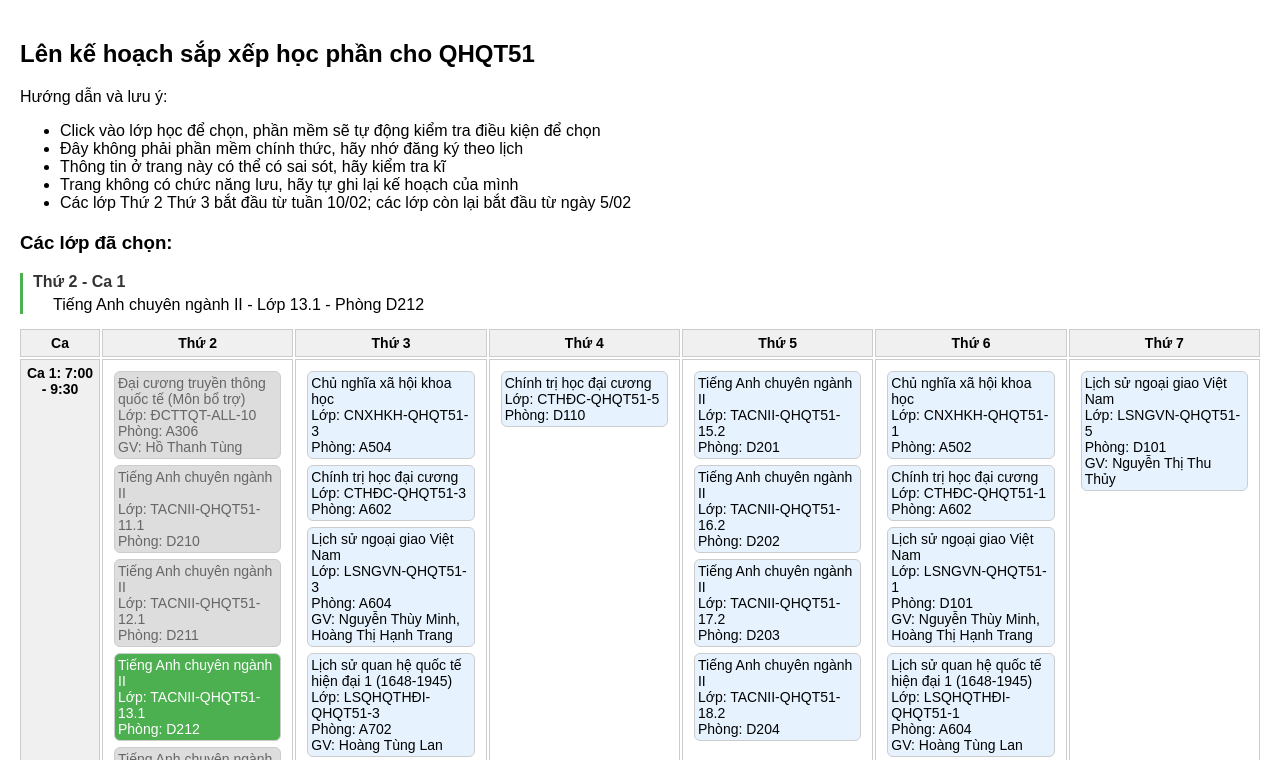
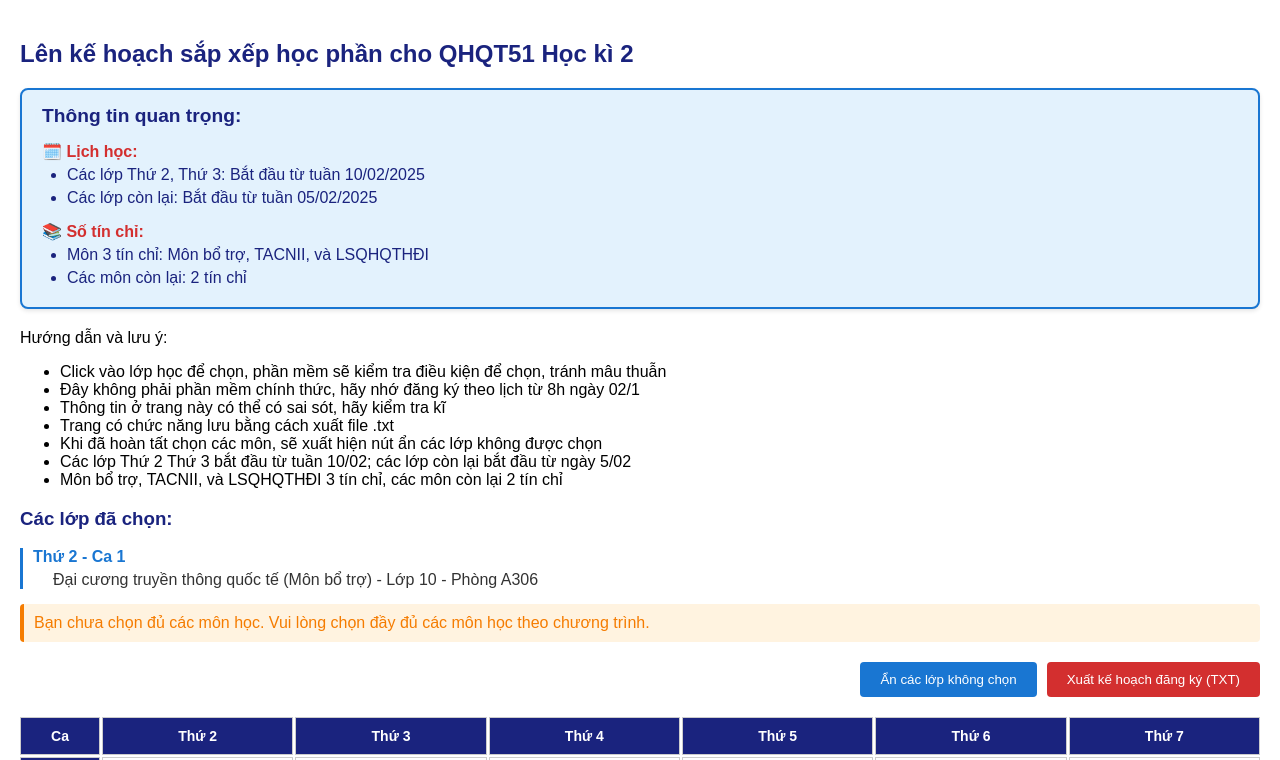
Before and after one commit to Chithanh123/sapxeplichhocqhqt51, a plain HTML site: page index.html in a window 1280 px wide. Both pictures are taken after a click on the element 197 px from the left and 640 px from the top of the page. Shown: the top 760 px of the page. Drawn offline with Linux system fonts and the light colour scheme.

Commit message:
Add files via upload

```diff
--- a/index.html
+++ b/index.html
@@ -27,95 +27,191 @@
         background: #fff;
     }
     .header {
-            background-color: #f0f0f0;
+        background-color: #1a237e; /* Dark blue header */
+        color: white;
         font-weight: bold;
         text-align: center;
         min-height: auto;
         position: sticky;
         top: 0;
+        white-space: pre-line;
+        padding: 10px 5px;
     }
     .class-slot {
-            background-color: #e6f3ff;
+        background-color: #e3f2fd; /* Light blue background */
         margin: 6px;
         padding: 3px;
         border-radius: 6px;
         cursor: pointer;
         font-size: 14px;
-            border: 1px solid #ccc;
+        border: 1px solid #bbdefb; /* Light blue border */
     }
     .class-slot:hover {
-            background-color: #b3d9ff;
+        background-color: #bbdefb; /* Slightly darker blue on hover */
     }
     .class-slot.selected {
-            background-color: #4CAF50;
+        background-color: #d32f2f; /* Red for selected items */
         color: white;
+        border-color: #b71c1c; /* Darker red border */
     }
     .class-slot.disabled {
         background-color: #ddd;
         cursor: not-allowed;
         color: #666;
     }
-        #selectedClasses {
-            margin-top: 20px;
-        }
-        .warning {
-            color: red;
-            margin-top: 10px;
-            padding: 10px;
-            background-color: #ffe6e6;
-            border-radius: 4px;
-        }
     .class-slot.hidden {
         display: none;
     }
+    .button-container {
+        display: flex;
+        gap: 10px;
+        justify-content: flex-end;
+        margin: 20px 0;
+    }
+    #hideUnselectedBtn, #exportBtn {
+        padding: 10px 20px;
+        border: none;
+        border-radius: 4px;
+        cursor: pointer;
+        color: white;
+        transition: background-color 0.3s;
+    }
+    #hideUnselectedBtn {
+        background-color: #1976d2; /* Blue button */
+    }
+    #hideUnselectedBtn:hover {
+        background-color: #1565c0; /* Darker blue on hover */
+    }
+    #hideUnselectedBtn.show-all-btn {
+        background-color: #d32f2f; /* Red when showing all */
+    }
+    #exportBtn {
+        background-color: #d32f2f; /* Red export button */
+    }
+    #exportBtn:hover {
+        background-color: #c62828; /* Darker red on hover */
+    }
+    .warning {
+        color: #d32f2f; /* Red text for warnings */
+        margin-top: 10px;
+        padding: 10px;
+        background-color: #ffebee; /* Light red background */
+        border-radius: 4px;
+        border-left: 4px solid #d32f2f; /* Red left border */
+    }
     .time-group {
         margin-bottom: 15px;
-            border-left: 3px solid #4CAF50;
+        border-left: 3px solid #1976d2; /* Blue left border */
         padding-left: 10px;
     }
     .time-header {
         font-weight: bold;
-            color: #333;
+        color: #1976d2; /* Blue text */
         margin-bottom: 5px;
     }
     .subject-item {
         margin-left: 20px;
         margin-bottom: 3px;
+        color: #333;
     }
-        #hideUnselectedBtn {
-            background-color: #4CAF50;
-            color: white;
-            padding: 10px 20px;
-            border: none;
+    h2, h3 {
+        color: #1a237e; /* Dark blue headers */
+    }
+    .warning {
+        color: #d32f2f;
+        margin-top: 10px;
+        padding: 10px;
+        background-color: #ffebee;
         border-radius: 4px;
-            cursor: pointer;
-            margin-bottom: 20px;
-            display: none;
+        border-left: 4px solid #d32f2f;
+        margin-bottom: 10px;
     }
-        #hideUnselectedBtn:hover {
-            background-color: #45a049;
+    .incomplete-warning {
+        border-left-color: #f57c00; /* Orange for incomplete selection warning */
+        background-color: #fff3e0;
+        color: #f57c00;
     }
-        .show-all-btn {
-            background-color: #2196F3;
+    .important-notice {
+    background-color: #e3f2fd; /* Light blue background */
+    border: 2px solid #1976d2; /* Blue border */
+    border-radius: 8px;
+    padding: 15px 20px;
+    margin: 20px 0;
+    box-shadow: 0 2px 4px rgba(0,0,0,0.1);
+}
+
+.important-notice h3 {
+    color: #1a237e; /* Dark blue */
+    margin-top: 0;
+    margin-bottom: 15px;
+    font-size: 1.2em;
+}
+
+.notice-item {
+    margin-bottom: 15px;
+}
+
+.notice-item:last-child {
+    margin-bottom: 0;
+}
+
+.notice-item strong {
+    color: #d32f2f; /* Red text for emphasis */
+    display: block;
+    margin-bottom: 5px;
+}
+
+.notice-item ul {
+    margin: 5px 0;
+    padding-left: 25px;
+}
+
+.notice-item li {
+    margin: 5px 0;
+    color: #1a237e; /* Dark blue text */
+    font-weight: 500;
 }
 </style>
 </head>
 <body>
-    <h2>Lên kế hoạch sắp xếp học phần cho QHQT51</h2>
+    <h2>Lên kế hoạch sắp xếp học phần cho QHQT51 Học kì 2</h2>
+    <div class="important-notice">
+    <h3>Thông tin quan trọng:</h3>
+    <div class="notice-item">
+        <strong>🗓️ Lịch học:</strong>
+        <ul>
+            <li>Các lớp Thứ 2, Thứ 3: Bắt đầu từ tuần 10/02/2025</li>
+            <li>Các lớp còn lại: Bắt đầu từ tuần 05/02/2025</li>
+        </ul>
+    </div>
+    <div class="notice-item">
+        <strong>📚 Số tín chỉ:</strong>
+        <ul>
+            <li>Môn 3 tín chỉ: Môn bổ trợ, TACNII, và LSQHQTHĐI</li>
+            <li>Các môn còn lại: 2 tín chỉ</li>
+        </ul>
+    </div>
+</div>
+
 <p>Hướng dẫn và lưu ý:</p>
     <ul>
-        <li>Click vào lớp học để chọn, phần mềm sẽ tự động kiểm tra điều kiện để chọn</li>
-        <li>Đây không phải phần mềm chính thức, hãy nhớ đăng ký theo lịch</li>
+        <li>Click vào lớp học để chọn, phần mềm sẽ kiểm tra điều kiện để chọn, tránh mâu thuẫn</li>
+        <li>Đây không phải phần mềm chính thức, hãy nhớ đăng ký theo lịch từ 8h ngày 02/1</li>
         <li>Thông tin ở trang này có thể có sai sót, hãy kiểm tra kĩ</li>
-        <li>Trang không có chức năng lưu, hãy tự ghi lại kế hoạch của mình</li>
+        <li>Trang có chức năng lưu bằng cách xuất file .txt</li>
+        <li>Khi đã hoàn tất chọn các môn, sẽ xuất hiện nút ẩn các lớp không được chọn</li>
         <li>Các lớp Thứ 2 Thứ 3 bắt đầu từ tuần 10/02; các lớp còn lại bắt đầu từ ngày 5/02</li>
+        <li>Môn bổ trợ, TACNII, và LSQHQTHĐI 3 tín chỉ, các môn còn lại 2 tín chỉ</li>
     </ul>
         <div id="selectedClasses">
         <h3>Các lớp đã chọn:</h3>
         <div id="organizedList"></div>
     </div>
     <div id="warnings"></div>
-    <button id="hideUnselectedBtn">Ẩn các lớp chưa chọn</button>
+    <div class="button-container">
+        <button id="hideUnselectedBtn" style="display: none;">Ẩn các lớp không chọn</button>
+        <button id="exportBtn" style="display: none;">Xuất kế hoạch đăng ký (TXT)</button>
+    </div>
     <div class="timetable" id="timetable">
         <div class="cell header">Ca</div>
         <div class="cell header">Thứ 2</div>
@@ -852,13 +948,29 @@
         organizedList.appendChild(timeGroup);
     });
 
-            // Show/hide the hide unselected button
+    // Show/hide the buttons
     const hideUnselectedBtn = document.getElementById('hideUnselectedBtn');
+    const exportBtn = document.getElementById('exportBtn');
     const isSelectionComplete = checkIfSelectionComplete();
-            hideUnselectedBtn.style.display = isSelectionComplete ? 'block' : 'none';
-            if (isSelectionComplete) {
-                hideUnselectedBtn.textContent = 'Ẩn các lớp chưa chọn';
-                hideUnselectedBtn.classList.remove('show-all-btn');
+
+    // Show both buttons when any class is selected
+    const hasAnySelection = selectedClasses.size > 0;
+    hideUnselectedBtn.style.display = hasAnySelection ? 'block' : 'none';
+    exportBtn.style.display = hasAnySelection ? 'block' : 'none';
+
+    // Show incomplete selection warning
+    const warnings = document.getElementById('warnings');
+    const existingIncompleteWarning = warnings.querySelector('.incomplete-warning');
+
+    if (hasAnySelection && !isSelectionComplete) {
+        if (!existingIncompleteWarning) {
+            const warning = document.createElement('div');
+            warning.className = 'warning incomplete-warning';
+            warning.textContent = 'Bạn chưa chọn đủ các môn học. Vui lòng chọn đầy đủ các môn học theo chương trình.';
+            warnings.appendChild(warning);
+        }
+    } else if (existingIncompleteWarning) {
+        existingIncompleteWarning.remove();
     }
 }
 
@@ -887,15 +999,11 @@
 
         function toggleUnselectedClasses() {
     const btn = document.getElementById('hideUnselectedBtn');
-            const isHiding = btn.textContent === 'Ẩn các lớp chưa chọn';
+    const isHiding = !btn.classList.contains('show-all-btn');
 
     document.querySelectorAll('.class-slot').forEach(slot => {
         if (!slot.classList.contains('selected')) {
-                    if (isHiding) {
-                        slot.classList.add('hidden');
-                    } else {
-                        slot.classList.remove('hidden');
-                    }
+            slot.classList.toggle('hidden');
         }
     });
 
@@ -942,8 +1050,58 @@
             warning.className = 'warning';
             warning.textContent = message;
             warnings.appendChild(warning);
-            setTimeout(() => warning.remove(), 5000);
+
+            // Remove this specific warning after 5 seconds
+            setTimeout(() => {
+                if (warnings.contains(warning)) {
+                  warning.remove();
                 }
+            }, 5000);
+        }
+        function exportToTxt() {
+            let content = "KẾ HOẠCH ĐĂNG KÝ HỌC PHẦN\n";
+            content += "=========================\n\n";
+            content += "Hãy nhớ đăng ký từ 8h ngày 02/1/2025\n\n";
+
+            const now = new Date();
+            content += `Thời gian xuất: ${now.toLocaleString('vi-VN')}\n\n`;
+
+            content += "THỜI GIAN CÁC CA HỌC:\n";
+            content += "Ca 1: 7:00-9:30\n";
+            content += "Ca 2: 9:45-12:15\n";
+            content += "Ca 3: 12:45-15:15\n";
+            content += "Ca 4: 15:30-18:00\n\n";
+
+            content += "CÁC LỚP ĐÃ CHỌN:\n";
+            content += "=========================\n\n";
+
+            const organizedList = document.getElementById('organizedList');
+            const timeGroups = organizedList.getElementsByClassName('time-group');
+
+            Array.from(timeGroups).forEach(group => {
+                    const timeHeader = group.getElementsByClassName('time-header')[0].textContent;
+                    const subjects = group.getElementsByClassName('subject-item');
+
+                    content += `${timeHeader}:\n`;
+                    Array.from(subjects).forEach(subject => {
+                      content += `${subject.textContent}\n`;
+                    });
+                    content += "\n";
+            });
+
+            const blob = new Blob([content], { type: 'text/plain;charset=utf-8' });
+            const url = window.URL.createObjectURL(blob);
+            const a = document.createElement('a');
+            a.href = url;
+            a.download = `ke_hoach_dang_ky_${now.getTime()}.txt`;
+            document.body.appendChild(a);
+            a.click();
+            window.URL.revokeObjectURL(url);
+            document.body.removeChild(a);
+        }
+        document.addEventListener('DOMContentLoaded', function() {
+            document.getElementById('exportBtn').addEventListener('click', exportToTxt);
+        });
 
         // Initialize
         initializeTimetable();
```
Lines whose indentation alone changed are shown as unchanged.
